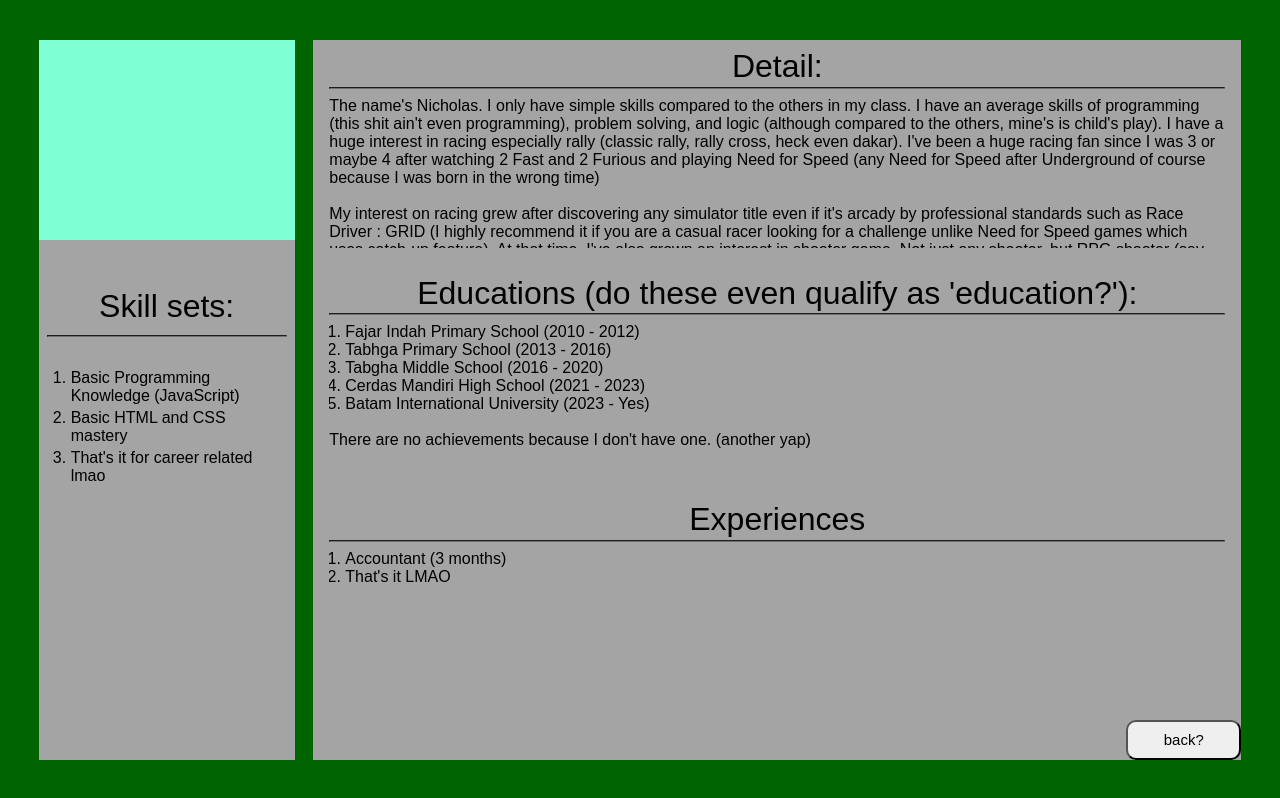
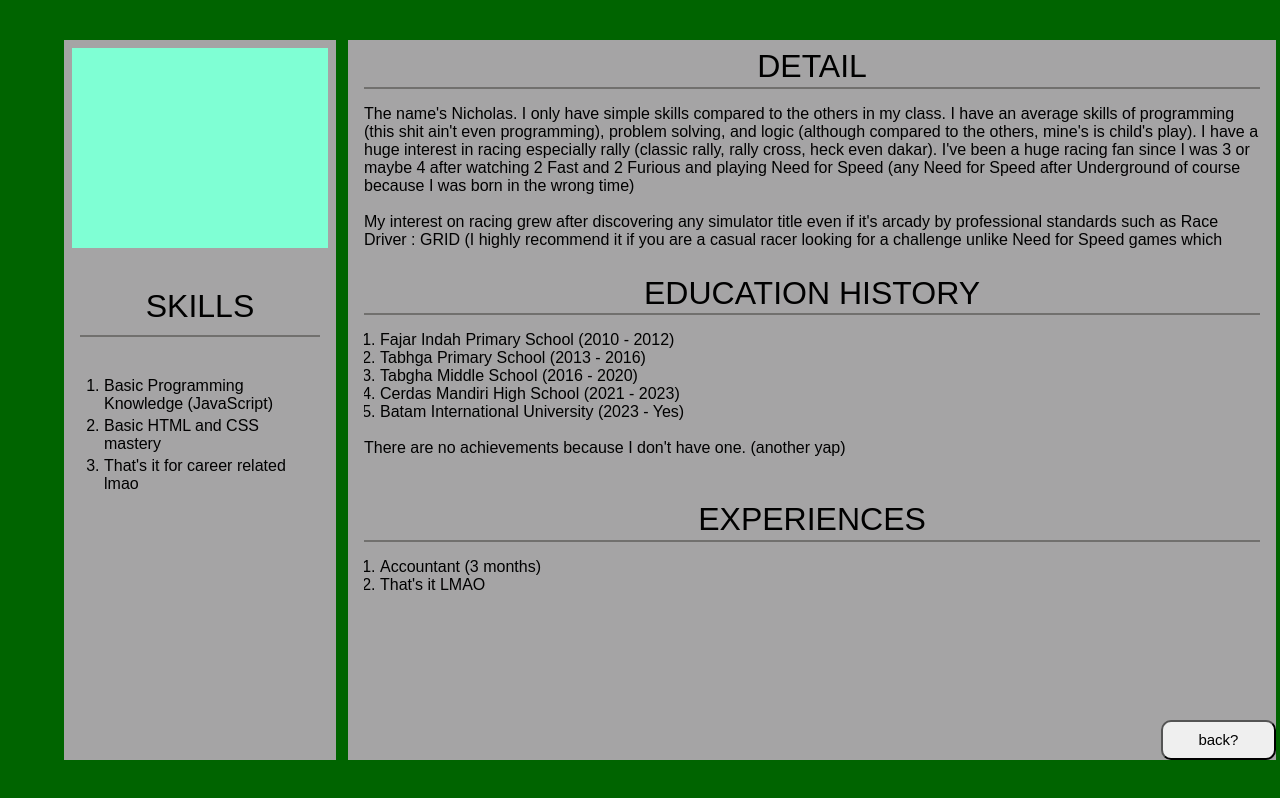
Before and after one commit to GroupBAudi/uib_cv_web, a plain HTML site: page about/about.html in a window 1280 px wide. Drawn offline with Linux system fonts and the light colour scheme; a web font is replaced by a local one.

Commit message:
Revamps the whole layout to resemble DIRT (final)

```diff
--- a/about/about.css
+++ b/about/about.css
@@ -34,21 +34,22 @@
 :root {
     --rightw: 20vw;
     --gray-bg: #a5a4a5;
-    --transparent: rgba(0, 0, 0,0 )
+    --transparent: rgba(0, 0, 0,0 );
+    --scroll-bar: #635d5b;
+    --separator: #71706e;
 }
 
 *::-webkit-scrollbar {
-    width: 6px;
+    width: 3px;
 }
 
 *::-webkit-scrollbar-track {
-    background: var(--transparent);        /* color of the tracking area */
+    background: var(--transparent);
 }
 
 *::-webkit-scrollbar-thumb {
-    background-color: blue;    /* color of the scroll thumb */
-    border-radius: 20px;       /* roundness of the scroll thumb */
-  }
+    background-color: var(--scroll-bar);
+}
 
 body {
     display: flex;
@@ -58,18 +59,21 @@ body {
     background-color: darkgreen;
     height: 100vh;
     align-items: center;
-    padding: 0 2rem 0;
+    padding: 2rem 4rem 2rem;
 }
 
 .separator {
-    border-color: #727171;
+    border: 1px solid var(--separator);
+    background-color: var(--separator);
     width: 100%;
+    margin-bottom: 0.5rem;
 }
 
 .left {
     display: flex;
     flex-flow: column nowrap;
     justify-content: space-between;
+    align-items: center;
     height: 90vh;
     background-color: var(--gray-bg) ;
 }
@@ -99,7 +103,6 @@ body {
 }
 
 .left .list {
-    list-style-type: disc;
     padding-top: 1rem;
     padding-left: 1.5rem;
     display: flex;
@@ -114,6 +117,7 @@ body {
 
 .img-placeholder {
     background-color: aquamarine;
+    margin: 0.5rem;
     height: 25vh;
 }
 
@@ -124,6 +128,7 @@ body {
     flex-flow: column wrap;
     gap: 0.5rem;
     padding: 0.5rem;
+    align-content: center;
 }
 
 .header {
--- a/about/about.html
+++ b/about/about.html
@@ -12,7 +12,7 @@
     <aside class="left">
         <div class="img-placeholder"></div> <!-- replace with my fucking image later -->
         <div class="skill-set">
-        <p class="header">Skill sets:</p>
+        <p class="header">SKILLS</p>
         <hr class="separator">
             <div class="scroll">
                 <ul class="list">
@@ -25,7 +25,7 @@
     </aside>
     <aside class="right">
         <div class="profile-section">
-            <p class="header">Detail:</p>
+            <p class="header">DETAIL</p>
             <hr class="separator">
             <div class="scroll">
                 <p class="text-light">
@@ -51,7 +51,7 @@
             </div>
          </div>
         <div class="educations-section">
-            <p class="header">Educations (do these even qualify as 'education?'):</p>
+            <p class="header">EDUCATION HISTORY</p>
                 <hr class="separator">
                 <div class="scroll">
                 <ul class="list">
@@ -66,7 +66,7 @@
             </div>
         </div>
         <div class="experiences-section">
-            <p class="header">Experiences</p>
+            <p class="header">EXPERIENCES</p>
             <hr class="separator">
                 <div class="scroll">
                 <ul class="list">
```
Also changed, not shown: about/reference 2.png (added).
